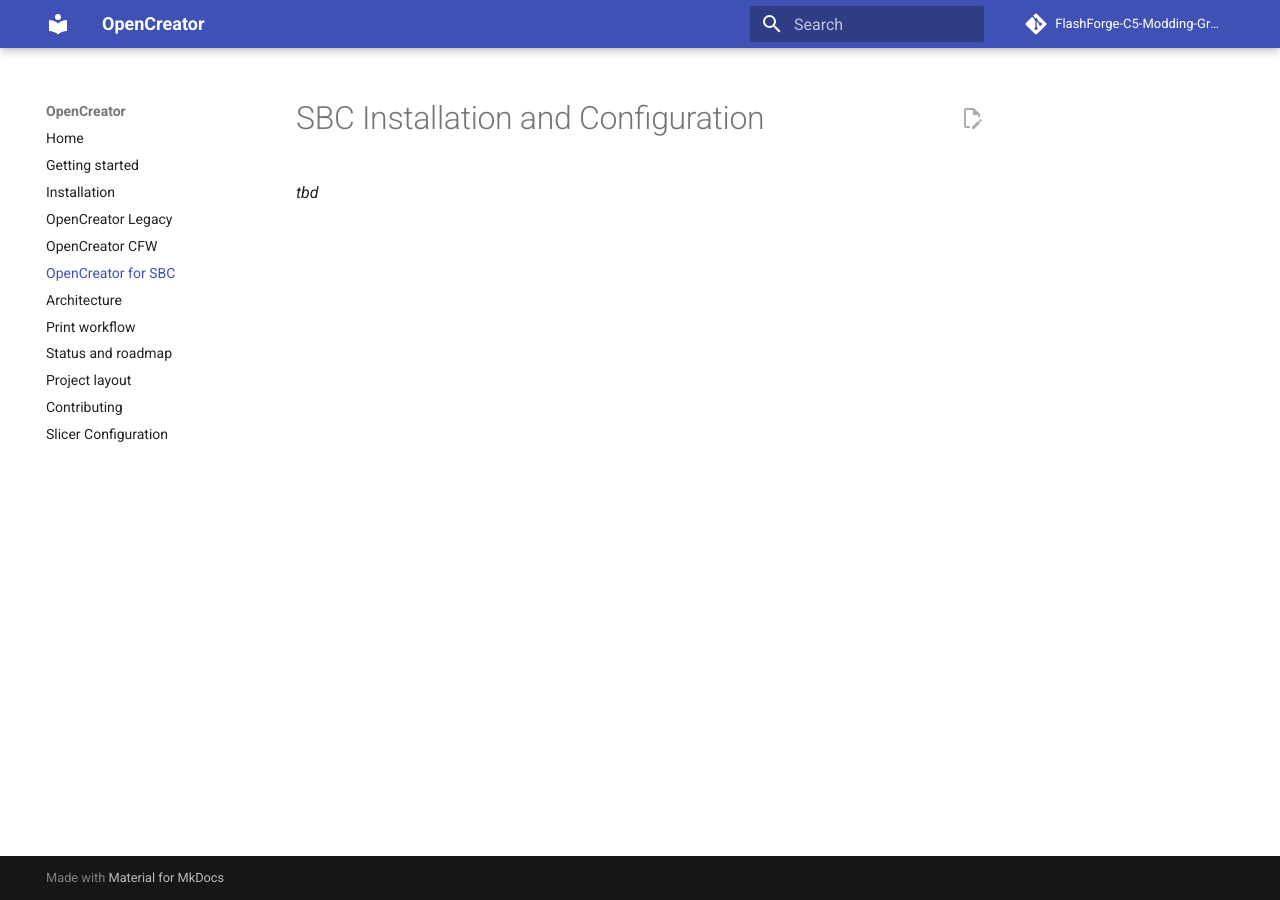
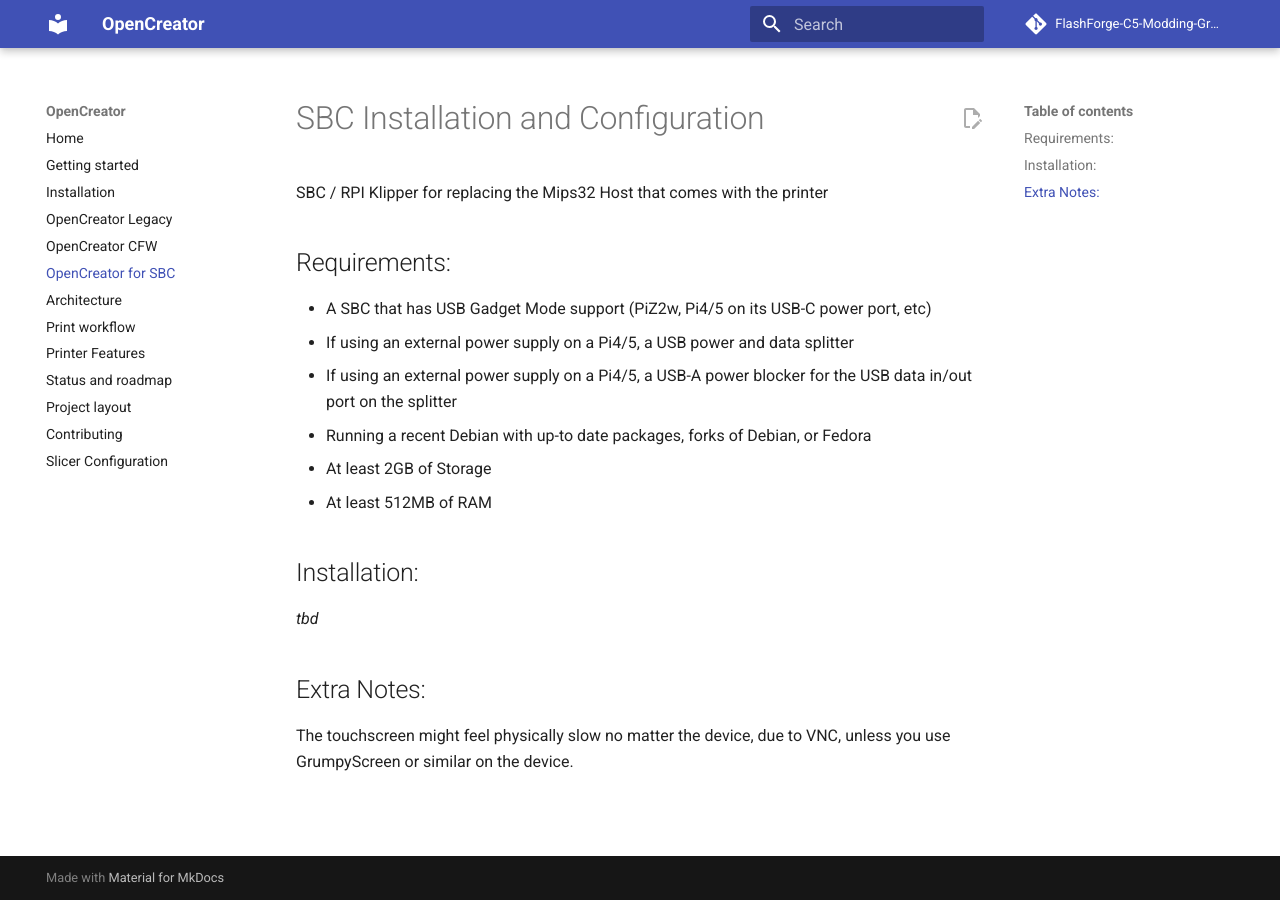
Before and after one commit to FlashForge-C5-Modding-Group/OpenCreator, an MkDocs documentation site: the page built from docs/rpi-klipper.md, in a window 1280 px wide. Built offline with MkDocs 1.6.1 and Material for MkDocs 9.7.7, drawn with Linux system fonts in a browser that asks for light colours; comment, search, counter and statistics services are not loaded.

Commit message:
docs updates like features

```diff
--- a/docs/rpi-klipper.md
+++ b/docs/rpi-klipper.md
@@ -1,2 +1,16 @@
 # SBC Installation and Configuration
+SBC / RPI Klipper for replacing the Mips32 Host that comes with the printer
+
+## Requirements:
+- A SBC that has USB Gadget Mode support (PiZ2w, Pi4/5 on its USB-C power port, etc)
+- If using an external power supply on a Pi4/5, a USB power and data splitter
+- If using an external power supply on a Pi4/5, a USB-A power blocker for the USB data in/out port on the splitter
+- Running a recent Debian with up-to date packages, forks of Debian, or Fedora
+- At least 2GB of Storage
+- At least 512MB of RAM
+
+## Installation:
 *tbd*
+
+## Extra Notes:
+The touchscreen might feel physically slow no matter the device, due to VNC, unless you use GrumpyScreen or similar on the device.
--- a/mkdocs.yml
+++ b/mkdocs.yml
@@ -34,6 +34,7 @@ nav:
   - OpenCreator for SBC: rpi-klipper.md
   - Architecture: architecture.md
   - Print workflow: print-workflow.md
+  - Printer Features: printer-features.md
   - Status and roadmap: status-and-roadmap.md
   - Project layout: project-layout.md
   - Contributing: contributing.md
```
Also changed, not shown: docs/printer-features.md (added, +58 -0 lines), docs/status-and-roadmap.md (+2 -1 lines).
